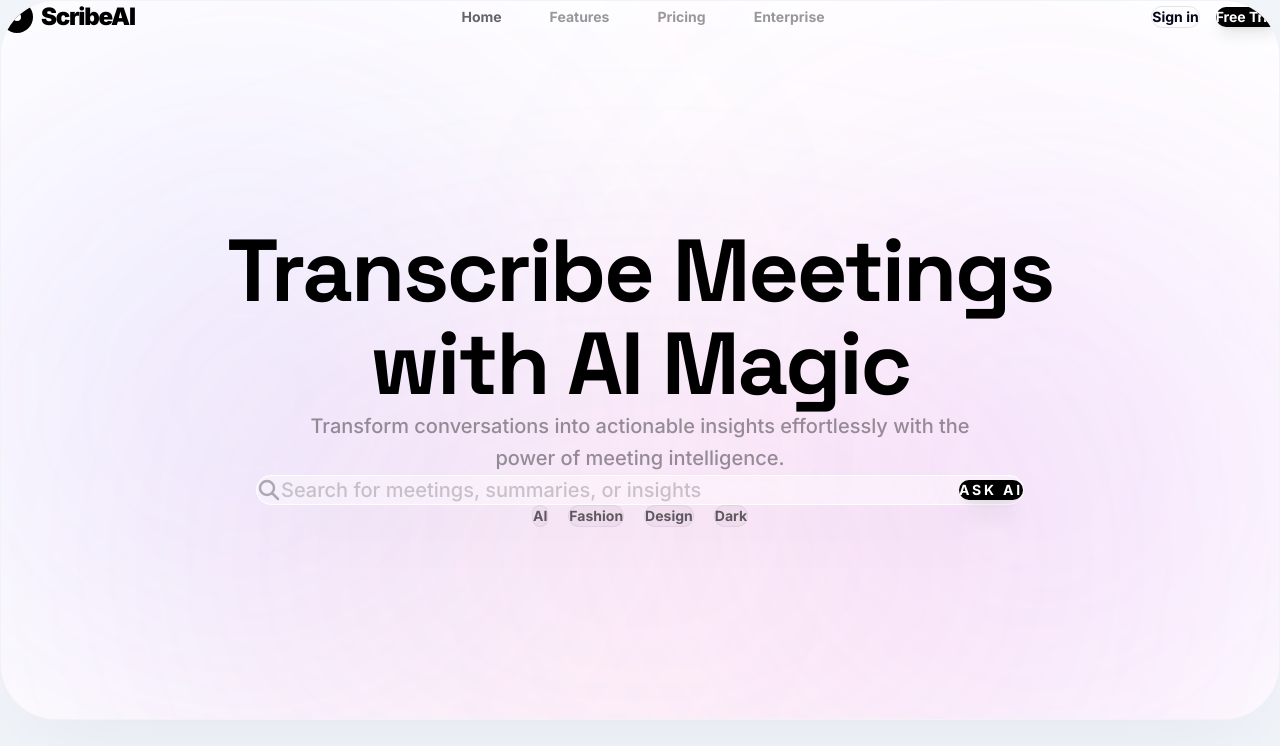
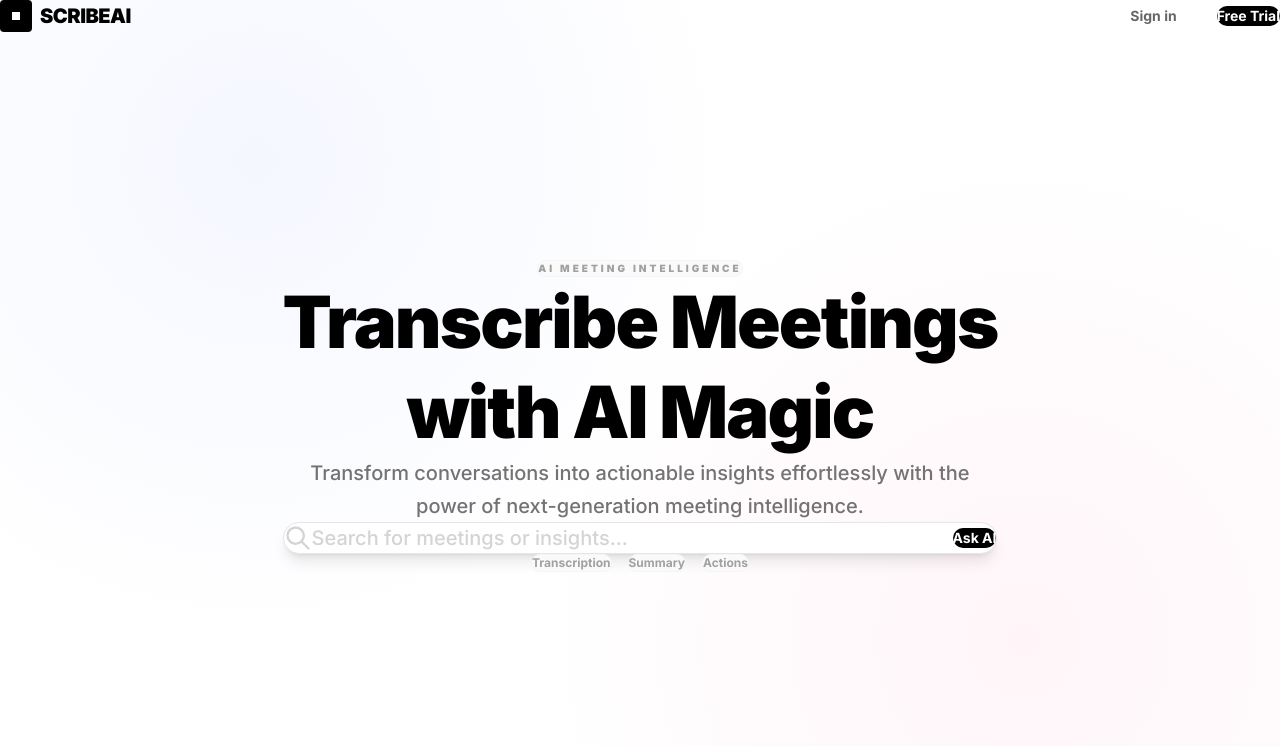
Before and after one commit to BYIRINGIRO-Samuel/Summora, a Next.js app: page / in a window 1280 px wide. Shown: the top 746 px of the page. Built offline with nearby package versions, Linux system fonts and the light colour scheme.

Commit message:
Refine Hero section and push to top of page

```diff
--- a/components/Hero.tsx
+++ b/components/Hero.tsx
@@ -4,84 +4,70 @@ import Link from "next/link";
 
 export default function Hero() {
   return (
-    <section className="relative w-full px-4 py-4 md:px-12 md:py-10 bg-[#f1f4f9]">
-      {/* Main Container */}
-      <div className="relative w-full max-w-[1440px] mx-auto bg-white rounded-[3.5rem] overflow-hidden shadow-[0_40px_100px_-20px_rgba(8,32,82,0.05)] border border-primary/5 min-h-[90vh] flex flex-col items-center">
+    <section className="bg-white flex flex-col items-center w-full min-h-screen bg-[radial-gradient(circle_at_20%_20%,#f5f7ff_0%,transparent_40%),radial-gradient(circle_at_80%_80%,#fff5f9_0%,transparent_40%)]">
 
-        {/* BUBBLE SHADOWS (Innovative blurred blobs) */}
-        <div className="absolute top-[10%] -left-20 w-[40rem] h-[40rem] bg-indigo-500/10 rounded-full blur-[140px] pointer-events-none" />
-        <div className="absolute top-[20%] -right-20 w-[40rem] h-[40rem] bg-purple-500/10 rounded-full blur-[140px] pointer-events-none" />
-        <div className="absolute -bottom-20 left-1/2 -translate-x-1/2 w-[60rem] h-[30rem] bg-pink-500/10 rounded-full blur-[160px] pointer-events-none" />
-
-        {/* Navigation */}
-        <nav className="w-full px-8 md:px-16 py-10 flex items-center justify-between relative z-20">
-          <Link href="/" className="text-2xl font-black tracking-tighter text-black flex items-center gap-2">
-             <div className="w-8 h-8 rounded-full bg-black flex items-center justify-center">
-                <div className="w-2 h-2 bg-white rounded-full" />
+      {/* Navigation - Pushed to Top (Zero top margin/padding on parent) */}
+      <header className="flex w-full max-w-7xl items-center justify-between px-10 py-10">
+        <Link href="/" className="flex items-center gap-2 text-xl font-black tracking-tight text-black">
+          <div className="h-8 w-8 bg-black flex items-center justify-center rounded-sm">
+            <div className="h-2 w-2 bg-white" />
           </div>
-             ScribeAI
+          SCRIBEAI
         </Link>
 
-          <div className="hidden lg:flex items-center gap-12">
-            <Link href="#" className="text-sm font-bold text-black/60 hover:text-black transition-colors relative group">
-              Home
-              <span className="absolute -bottom-1 left-0 w-full h-0.5 bg-primary scale-x-0 group-hover:scale-x-100 transition-transform origin-left" />
+        <div className="flex items-center gap-10">
+          <Link href="/login" className="text-sm font-bold text-black/60 hover:text-black">Sign in</Link>
+          {/* Note: Standardized padding for better reliability. py-78 was a non-standard class. */}
+          <Link
+            href="/signup"
+            className="rounded-full bg-black px-12 py-5 text-sm font-bold text-white hover:bg-neutral-800 transition-all hover:scale-[1.05]"
+          >
+            Free Trial
           </Link>
-            <Link href="#" className="text-sm font-bold text-black/40 hover:text-black transition-colors">Features</Link>
-            <Link href="#" className="text-sm font-bold text-black/40 hover:text-black transition-colors">Pricing</Link>
-            <Link href="#" className="text-sm font-bold text-black/40 hover:text-black transition-colors">Enterprise</Link>
+        </div>
+      </header>
+
+      {/* Main Content Area */}
+      <div className="flex grow flex-col items-center justify-center text-center max-w-4xl px-6">
+        <div className="mb-8 px-5 py-2 bg-neutral-50 border border-neutral-100 rounded-full text-[10px] font-black tracking-[0.3em] text-neutral-400 uppercase">
+          AI Meeting Intelligence
         </div>
 
-          <div className="flex items-center gap-4">
-            <Link href="/login" className="px-6 py-2.5 rounded-full border border-black/10 text-sm font-bold hover:bg-black/5 transition-all">Sign in</Link>
-            <Link href="/signup" className="px-6 py-2.5 rounded-full bg-black text-white text-sm font-bold hover:bg-black/80 transition-all shadow-lg">Free Trial</Link>
-          </div>
-        </nav>
-
-        {/* Hero Content */}
-        <div className="flex-grow flex flex-col items-center justify-center text-center px-6 relative z-20 pb-16">
-          <h1 className="text-6xl md:text-[5.5rem] font-black text-black leading-[1.05] tracking-tight font-display mb-10 max-w-4xl">
+        <h1 className="text-5xl md:text-7xl font-black text-black leading-tight tracking-tight mb-8">
           Transcribe Meetings <br /> with AI Magic
         </h1>
 
-          <p className="max-w-2xl text-xl text-black/40 font-medium leading-relaxed mb-16">
-            Transform conversations into actionable insights effortlessly with the <br /> power of meeting intelligence.
+        <p className="text-lg md:text-xl text-neutral-500 font-medium mb-16 max-w-2xl leading-relaxed">
+          Transform conversations into actionable insights effortlessly with the power of next-generation meeting intelligence.
         </p>
 
-          {/* SEARCH COMPONENT (Innovative UI) */}
-          <div className="w-full max-w-3xl relative group">
-             <div className="absolute inset-0 bg-black/5 blur-3xl rounded-full opacity-0 group-hover:opacity-100 transition-opacity" />
-             <div className="relative flex items-center bg-white/40 backdrop-blur-3xl border border-white p-2.5 rounded-full shadow-[0_30px_70px_-10px_rgba(0,0,0,0.08)]">
-                <div className="pl-8 flex items-center text-black/30">
-                   <svg className="w-6 h-6" fill="none" viewBox="0 0 24 24" stroke="currentColor">
-                      <path strokeLinecap="round" strokeLinejoin="round" strokeWidth={2.5} d="M21 21l-6-6m2-5a7 7 0 11-14 0 7 7 0 0114 0z" />
+        {/* Search Interface */}
+        <div className="w-full flex items-center bg-white border border-neutral-200 p-2.5 rounded-full shadow-lg hover:shadow-xl transition-all">
+          <div className="pl-6 flex items-center text-neutral-300">
+             <svg className="h-7 w-7" fill="none" viewBox="0 0 24 24" stroke="currentColor">
+                <path strokeLinecap="round" strokeLinejoin="round" strokeWidth={2} d="M21 21l-6-6m2-5a7 7 0 11-14 0 7 7 0 0114 0z" />
              </svg>
           </div>
           <input
             type="text"
-                   placeholder="Search for meetings, summaries, or insights"
-                   className="w-full bg-transparent border-none outline-none px-6 py-6 text-xl font-medium text-black placeholder:text-black/20"
+            placeholder="Search for meetings or insights..."
+            className="w-full bg-transparent px-6 py-5 text-[1.25rem] font-medium text-black outline-none placeholder:text-neutral-300"
           />
-                <button className="bg-black text-white px-12 py-5 rounded-full font-bold text-sm tracking-[0.2em] uppercase hover:bg-primary transition-all shadow-xl whitespace-nowrap">
+          <button className="bg-black text-white px-12 py-5 rounded-full text-sm font-bold hover:bg-neutral-800 transition-all whitespace-nowrap mr-1">
              Ask AI
           </button>
         </div>
-          </div>
 
-          {/* TAGS */}
-          <div className="flex flex-wrap items-center justify-center gap-5 mt-12">
-             {['AI', 'Fashion', 'Design', 'Dark'].map((tag) => (
-                <button
-                   key={tag}
-                   className="px-10 py-4 rounded-full bg-black/[0.03] border border-black/5 font-bold text-sm text-black/60 hover:bg-black hover:text-white transition-all transform hover:scale-105"
-                >
+        {/* System States / Tags */}
+        <div className="flex flex-wrap justify-center gap-4 mt-12">
+          {['Transcription', 'Summary', 'Actions'].map((tag) => (
+             <span key={tag} className="px-8 py-3 bg-neutral-50 border border-neutral-100 rounded-full text-xs font-bold text-neutral-400">
                 {tag}
-                </button>
+             </span>
           ))}
         </div>
       </div>
 
-      </div>
     </section>
   );
 }
```
Lines whose indentation alone changed are shown as unchanged.
